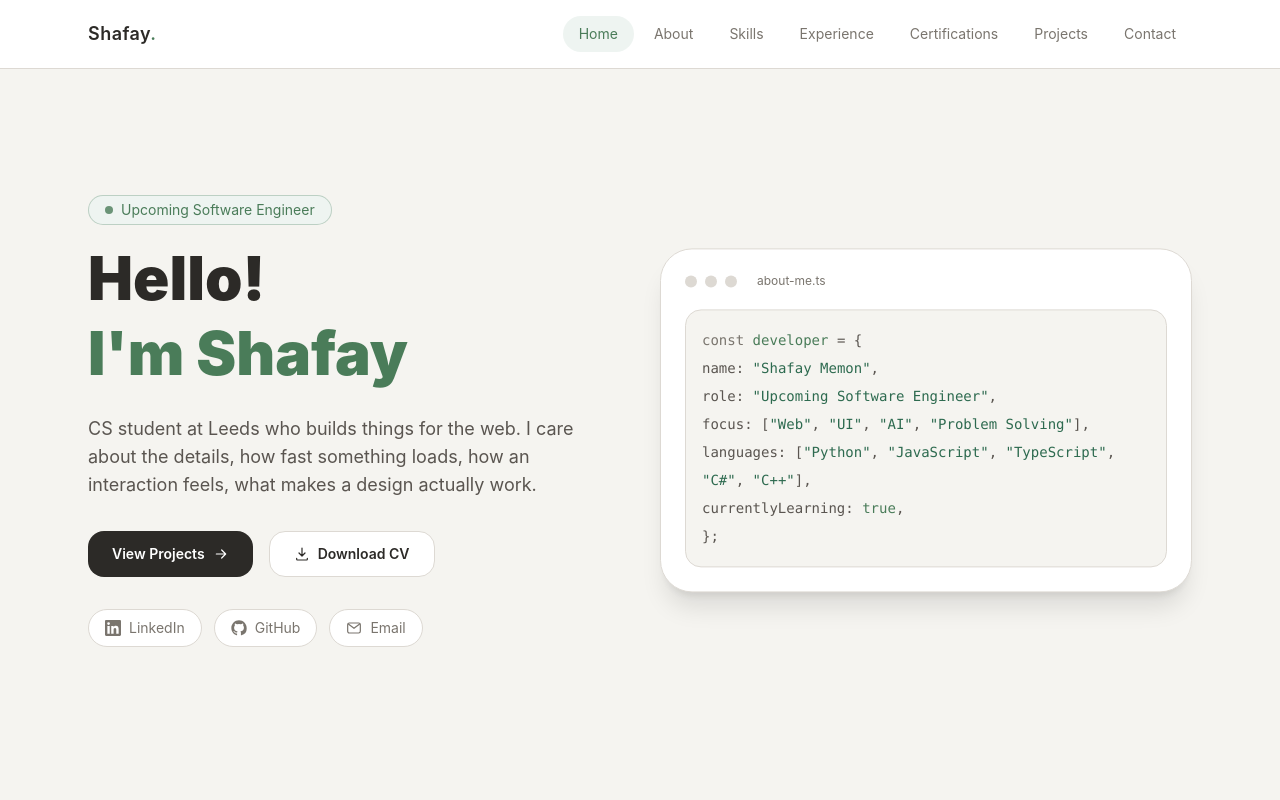
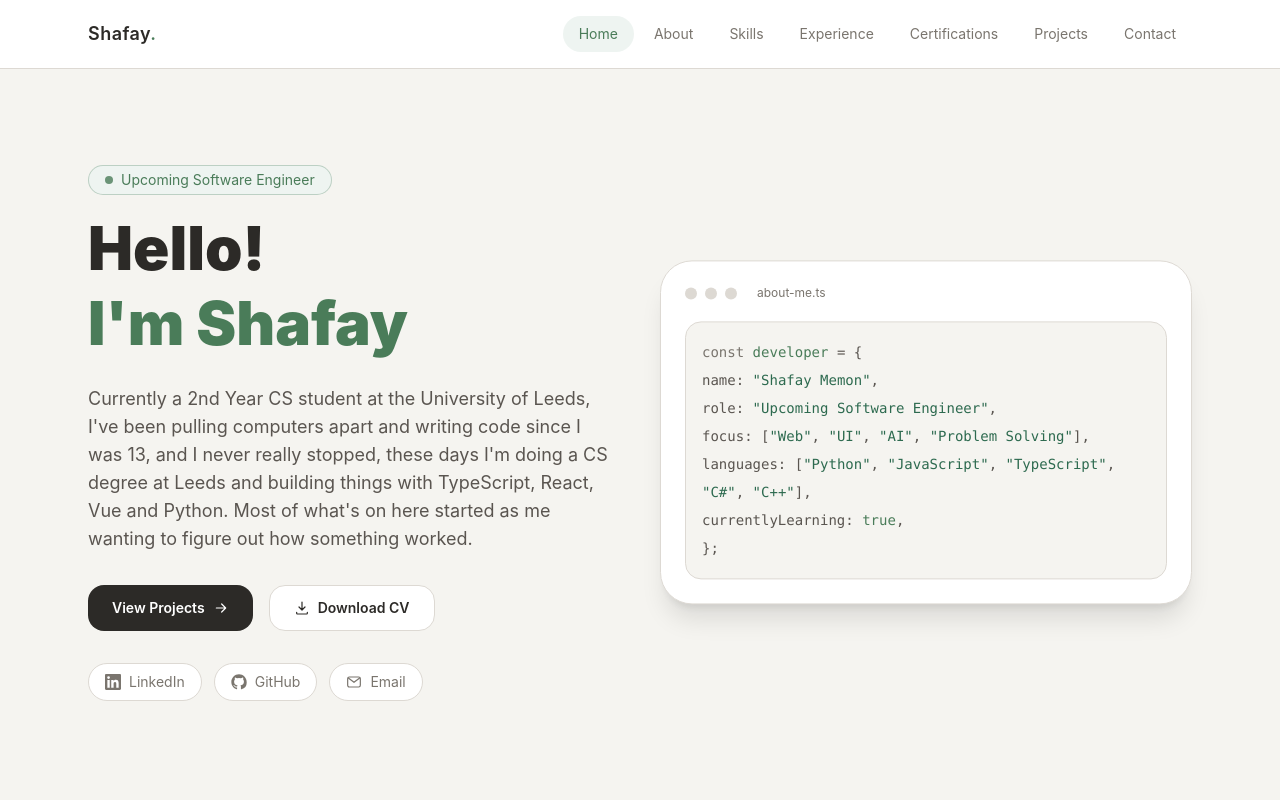
Before and after one commit to MemonM01/Portfolio, a React (Vite) app: page / in a window 1280 px wide. Shown: the top 800 px of the page. Built offline with nearby package versions, Linux system fonts and the light colour scheme.

Commit message:
Update Hero.jsx

```diff
--- a/src/components/Hero.jsx
+++ b/src/components/Hero.jsx
@@ -27,9 +27,11 @@ export default function Hero() {
         </h1>
 
         <p className="mt-6 max-w-xl text-base leading-7 text-body sm:text-lg">
-          CS student at Leeds who builds things for the web. I care about the
-          details, how fast something loads, how an interaction feels, what
-          makes a design actually work.
+          Currently a 2nd Year CS student at the University of Leeds,
+          I've been pulling computers apart and writing code since I was 13,
+          and I never really stopped, these days I'm doing a CS degree at Leeds and building things with
+          TypeScript, React, Vue and Python. Most of what's on here started as me wanting to figure out
+          how something worked.
         </p>
 
         <div className="mt-8 flex flex-wrap gap-4">
```
